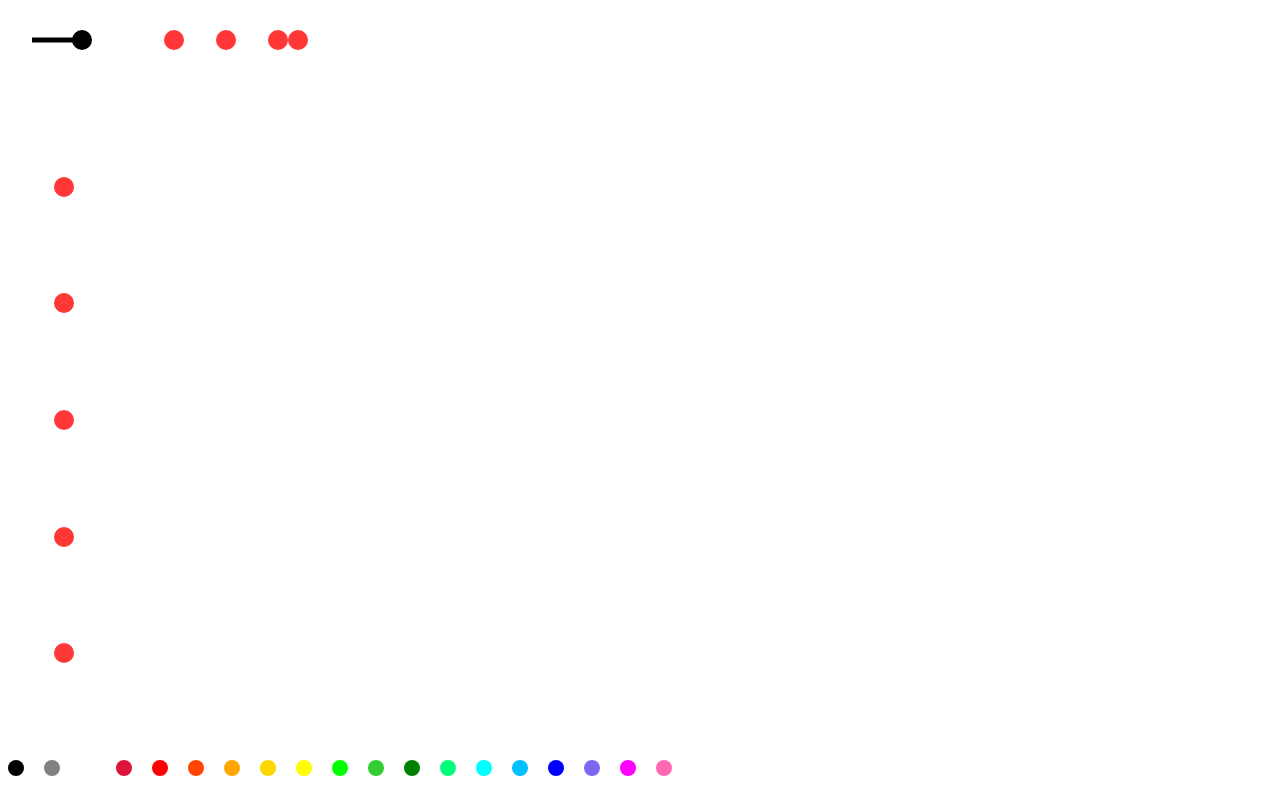
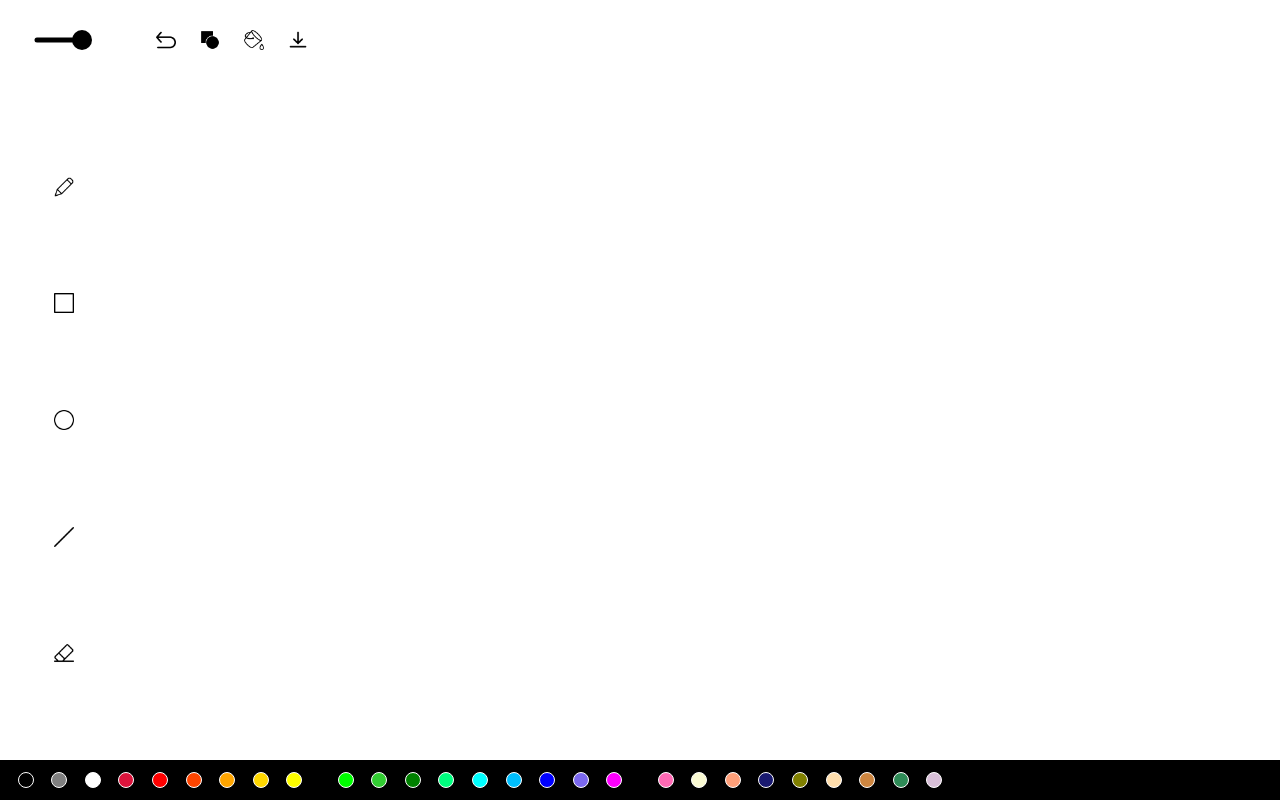
Before and after one commit to Proviritch/Paint-App, a website built with webpack: page src/index.html in a window 1280 px wide. Built offline with nearby package versions, Linux system fonts and the light colour scheme.

Commit message:
Agregé más colores. Agregé los íconos para las opciones. Y puedo dar el layout por terminado

```diff
--- a/src/index.html
+++ b/src/index.html
@@ -11,19 +11,36 @@
     <main>
         <section class="moreToolsSection">
             <canvas class="slidebar" id="slide_bar"></canvas>
-            <div class="ctrlZ" id="ctrlZ"></div>
-            <div class="fill" id="fill"></div>
-            <div class="fill_background" id="fill_background"></div>
+            <div class="ctrlZ" id="ctrlZ">
+                <img src="./assets/img/undo.png" alt="">
+            </div>
+            <div class="fill" id="fill">
+                <img src="./assets/img/shapes.png" alt="">
+            </div>
+            <div class="fill_background" id="fill_background">
+                <img src="./assets/img/paint-bucket.png" alt="">
+            </div>
             <div class="button_download" id="button_download">
+                <img src="./assets/img/download.png" alt="">
             </div>
             <a href="#" id="link_download" download="beautiful_image"></a>
         </section>
         <section class="drawToolsSection" id="section">
-            <div value="0" class="options-pencil"></div>
-            <div value="1" class="options-square"></div>
-            <div value="2" class="options-line"></div>
-            <div value="3" class="options-circle"></div>
-            <div value="4" class="options-eraser"></div>
+            <div value="0" class="options-pencil">
+                <img src="./assets/img/pen.png" alt="">
+            </div>
+            <div value="1" class="options-square">
+                <img src="./assets/img/square.png" alt="">
+            </div>
+            <div value="2" class="options-circle">
+                <img src="./assets/img/circle.png" alt="">
+            </div>
+            <div value="3" class="options-line">
+                <img src="./assets/img/linea-diagonal.png" alt="">
+            </div>
+            <div value="4" class="options-eraser">
+                <img src="./assets/img/eraser.png" alt="">
+            </div>
         </section>
         <section class="canvasSection">
             <canvas id="canvas_background"></canvas>
@@ -32,6 +49,7 @@
         </section>
         <section class="colorSection" id="section2">
             <section class="colors">
+                <article class="colors_article" id="first_article">
                     <div class="color" id="black"></div>
                     <div class="color" id="gray"></div>
                     <div class="color" id="white"></div>
@@ -41,6 +59,8 @@
                     <div class="color" id="orange"></div>
                     <div class="color" id="gold"></div>
                     <div class="color" id="yellow"></div>
+                </article>
+                <article class="colors_article" id="second_article">
                     <div class="color" id="lime"></div>
                     <div class="color" id="limegreen"></div>
                     <div class="color" id="green"></div>
@@ -50,7 +70,18 @@
                     <div class="color" id="blue"></div>
                     <div class="color" id="mediumslateblue"></div>
                     <div class="color" id="magenta"></div>
+                </article>
+                <article class="colors_article" id="third_article">
                     <div class="color" id="hotpink"></div>
+                    <div class="color" id="lightgoldenrodyellow"></div>
+                    <div class="color" id="lightsalmon"></div>
+                    <div class="color" id="midnightblue"></div>
+                    <div class="color" id="olive"></div>
+                    <div class="color" id="navajowhite"></div>
+                    <div class="color" id="peru"></div>
+                    <div class="color" id="seagreen"></div>
+                    <div class="color" id="thistle"></div>
+                </article>
             </section>
         </section>
     </main>
--- a/src/index.js
+++ b/src/index.js
@@ -59,15 +59,13 @@ let hasDoneCtrlZ = false;
 
 drawToolsSection.addEventListener('click', (e) => {
 
-    if(!e.target.hasAttribute('value')) return
-    //console.log('asjkdaskjadhkas')
-    draw.changeStrategy(strategies[e.target.attributes[0].nodeValue]);
-    currentStrategy = strategies[e.target.attributes[0].nodeValue]
+    if(!e.target.parentElement.hasAttribute('value')) return
+    draw.changeStrategy(strategies[e.target.parentElement.attributes[0].nodeValue]);
+    currentStrategy = strategies[e.target.parentElement.attributes[0].nodeValue]
 
 })
 
 playground.addEventListener('touchstart', ev => {
-    //console.log('aaaaa')
     hasDoneCtrlZ = false;
     draw.drawStart(ev);
 })
@@ -78,10 +76,18 @@ playground.addEventListener('touchmove', e => {
 
 playground.addEventListener('touchend', () => {
     draw.drawEnd();
-    //masterPiece = [... new Set(masterPiece)];
-    //console.log('Holaaa')
-    //console.log(masterPiece);
-    //console.log(e);
+})
+
+playground.addEventListener('mousedown', ev => {
+    hasDoneCtrlZ = false;
+    draw.drawStart(ev);
+    playground.addEventListener('mousemove', e => {
+        draw.draw(e);
+    })
+})
+
+playground.addEventListener('mouseup', e => {
+    draw.drawEnd();
 })
 
 
@@ -138,7 +144,15 @@ export const colorObject = {
     blue: 'blue',
     mediumslateblue: 'mediumslateblue',
     magenta: 'magenta',
-    hotpink: 'hotpink'
+    hotpink: 'hotpink',
+    lightgoldenrodyellow: 'lightgoldenrodyellow',
+    lightsalmon: 'lightsalmon',
+    midnightblue: 'midnightblue',
+    olive: 'olive',
+    navajowhite: 'navajowhite',
+    peru: 'peru',
+    seagreen: 'seagreen',
+    thistle: 'thistle'
 }
 
 export let color = colorObject.black;
@@ -162,8 +176,9 @@ export let mineLineWidth = 10;
 
 const drawSlideBar = (x) => {
     ctxSB.clearRect(0,0,slideBar.offsetWidth, slideBar.offsetHeight);
+    ctxSB.lineCap = 'round';
     ctxSB.lineWidth = 5;
-    ctxSB.moveTo(0,slideBar.height/2);
+    ctxSB.moveTo(5,slideBar.height/2);
     ctxSB.lineTo(x,slideBar.height/2);
     ctxSB.stroke();
     ctxSB.beginPath();
--- a/src/styles.css
+++ b/src/styles.css
@@ -47,7 +47,16 @@ div {
     width: 20px;
     height: 20px;
     border-radius: 100%;
-    background: rgb(255, 55, 55);
+   /*  background: rgb(255, 55, 55); */
+}
+
+.drawToolsSection div {
+    background: none;
+}
+
+img {
+    width: 100%;
+    height: 100%;
 }
 
 /*Section de colores*/
@@ -59,21 +68,49 @@ div {
     grid-column-end: -1;
     overflow: hidden;
     overflow-x: scroll;
+    background-color: black;
 
 }
 
 .colors {
-    width: 250%;
+    width: 300%;
+    height: 5vh;
+    display: flex;
+    scroll-behavior: smooth;
+    /* scroll-snap-type: y mandatory; */
     /* overflow: hidden; */
 
+}
+
+.colors_article {
+    width: 100%;
+    display: flex;
+    align-items: center;
+    justify-content: space-evenly;
+
+}
+
+@media (min-width: 1024px) {
+    .colors {
+        width: 100%;
+    }
+
+    .colors_article {
+        width: 320px;
+    }
+
+    .colorSection {
+        overflow-x: hidden;
+    }
 }
 
 .color {
     width: 1rem;
     height: 1rem;
     border-radius: 100%;
-    margin:  0 0.5rem;
+    /* margin:  0 0.5rem; */
     display: inline-block;
+    border: 1px solid white;
 }
 
 #black {
@@ -152,7 +189,42 @@ div {
     background-color: hotpink;
 }
 
+#lightgoldenrodyellow {
+    background-color: lightgoldenrodyellow;
+}
+
+#lightsalmon {
+    background-color: lightsalmon;
+}
+
+#midnightblue {
+    background-color: midnightblue;
+}
+
+#olive {
+    background-color: olive;
+}
+
+#navajowhite {
+    background-color: navajowhite;
+}
+
+#peru {
+    background-color: peru;
+}
+
+#seagreen {
+    background-color: seagreen;
+}
+
+#thistle {
+    background-color: thistle;
+}
 /*More tools section*/
+
+.ctrlZ, .slidebar, .fill, .fill_background {
+    margin-right: 1.5rem;
+}
 
 .moreToolsSection {
     display: flex;
@@ -160,17 +232,13 @@ div {
     padding-left: 2rem;
 }
 
-.ctrlZ {
-    margin-right: 2rem;
-}
+/* .ctrlZ {
+
+} */
 
 .slidebar {
     position: relative;
     width: 100px;
     height: 20px;
-    margin-right: 2rem;
+    /* margin-right: 2rem; */
 }
-
-.fill {
-    margin-right: 2rem;
-}
```
Also changed, not shown: src/assets/img/circle.png (added), src/assets/img/download.png (added), src/assets/img/eraser.png (added), src/assets/img/linea-diagonal.png (added), src/assets/img/paint-bucket.png (added), src/assets/img/pen.png (added), src/assets/img/shapes.png (added), src/assets/img/square.png (added), src/assets/img/undo.png (added). Lines whose indentation alone changed are shown as unchanged.
